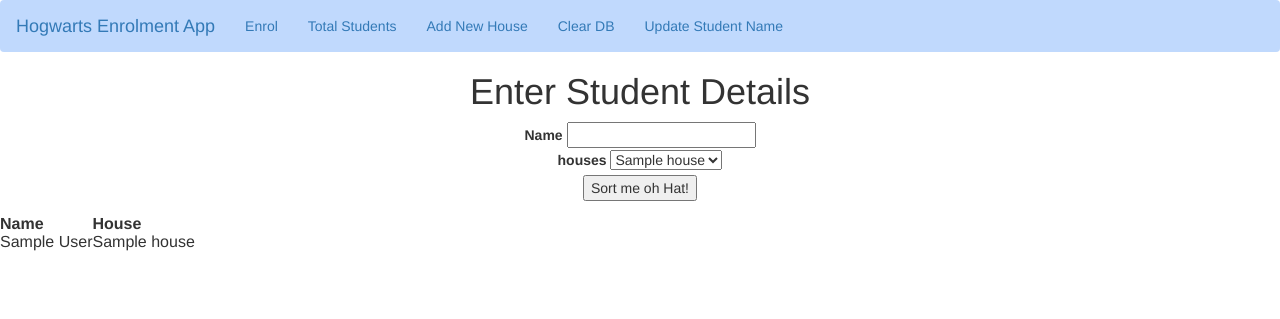
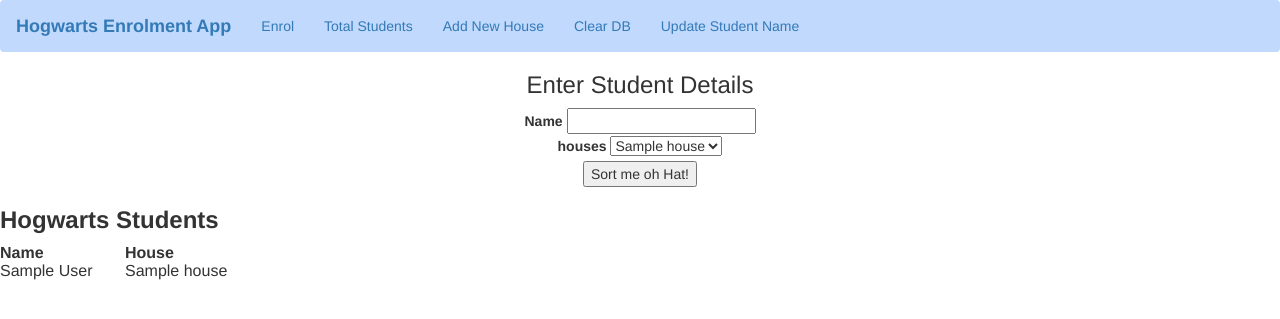
Before and after one commit to Harry84/DevOps-Core-Fundamental-Project, a Flask app: page / in a window 1280 px wide. Shown: the top 319 px of the page. Run offline with Flask 2, Linux system fonts and the light colour scheme; tables that the repository leaves empty hold one stand-in row (values such as "Sample post"); some libraries are stand-ins or nearby versions.

Commit message:
minor cosmetic changes to html

```diff
--- a/application/templates/base.html
+++ b/application/templates/base.html
@@ -13,7 +13,7 @@
     <nav class="navbar navbar-expand-lg navbar-light" style="background-color: #c0d9fd;">
         <div class="container-fluid">
             <div class="navbar-header">
-                <a class="navbar-brand" href="/">Hogwarts Enrolment App</a>
+                <a class="navbar-brand" href="/"><b>Hogwarts Enrolment App</b></a>
             </div>
             <ul class="nav navbar-nav">
                 <li class="active"><a href="/">Enrol</a></li>
--- a/application/templates/index.html
+++ b/application/templates/index.html
@@ -6,7 +6,7 @@
 
 {% block content %}
     <body style="text-align: center">
-        <h1>Enter Student Details</h1>
+        <h3>Enter Student Details</h3>
 	  <div class='form'>
             <form method='POST' action=''>
                 {{ form.hidden_tag() }}
@@ -18,10 +18,14 @@
             </form>
         </div>
 	<div class='students'>
+
+
+
+	<h3 style="text-align:left"><b>Hogwarts Students</b></h3>
 	<table>
 		<tr>
-			<th>Name</th>
-			<th>House</th>
+			<th width="55%">Name</th>
+			<th width="65%">House</th>
 		</tr>
 	{% for students in studentss %}
 	<tr>
```
